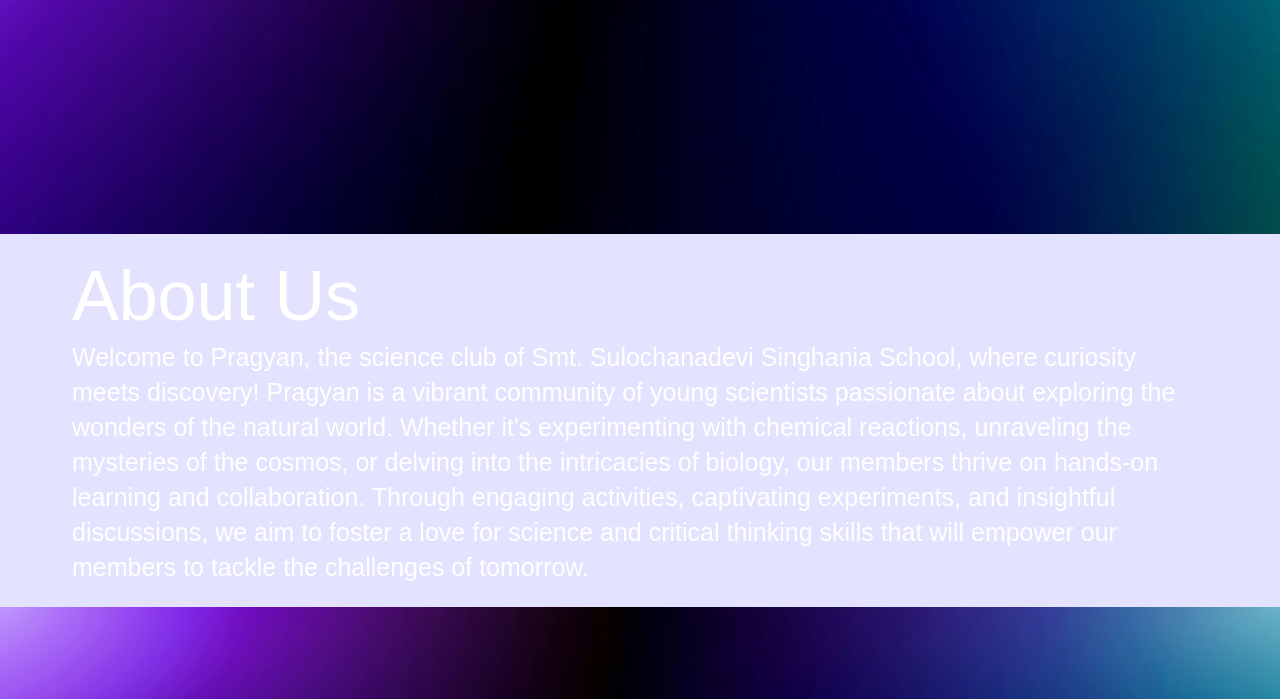
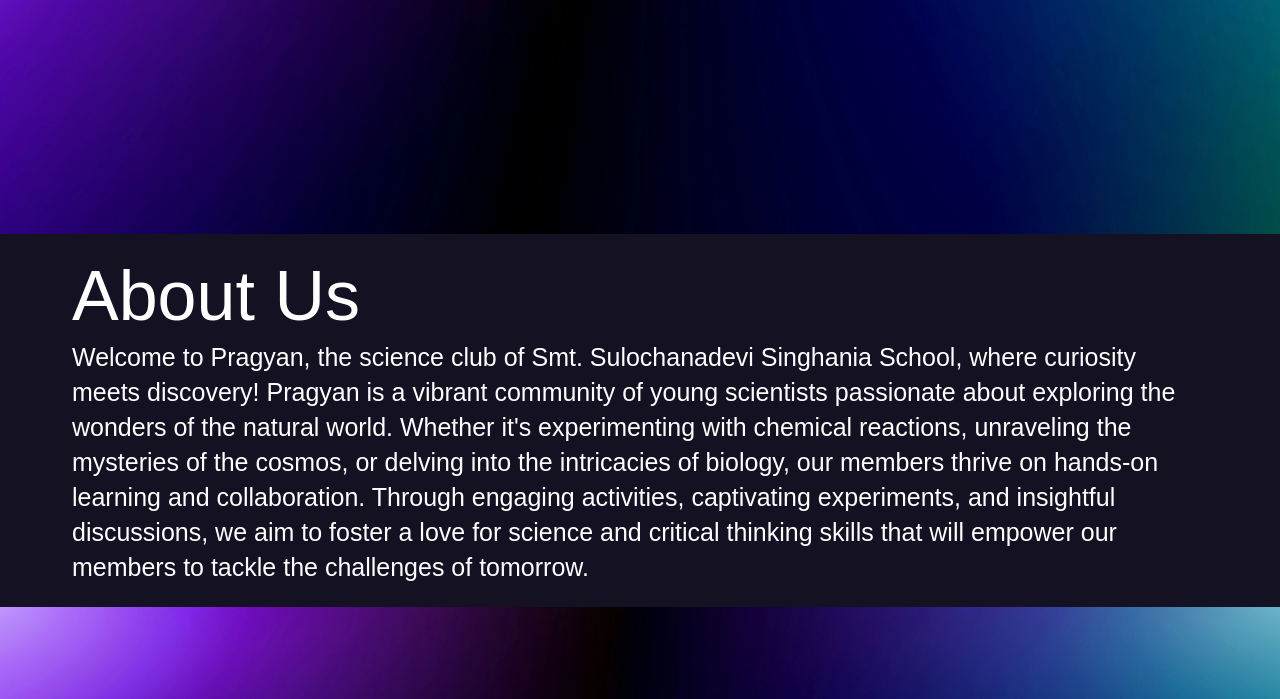
Before and after one commit to Hersheys6969/PragyanWeb, a plain HTML site: page index.html in a window 1280 px wide. Shown: the part 522-1221 px from the top of the page. Drawn offline with Linux system fonts and the light colour scheme.

Commit message:
Update Theme.css

```diff
--- a/Theme.css
+++ b/Theme.css
@@ -5,7 +5,7 @@
                 margin:0;
             }
             #table {
-                background-color:#e3e3ff;
+                background-color:#131122;
                 color:white;
                 width:100%;
                 height:10px;
```
